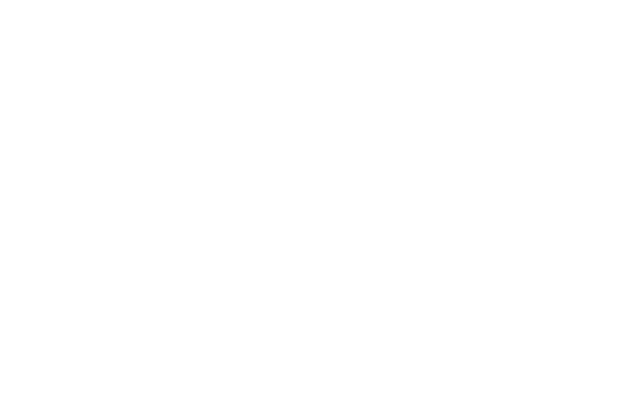
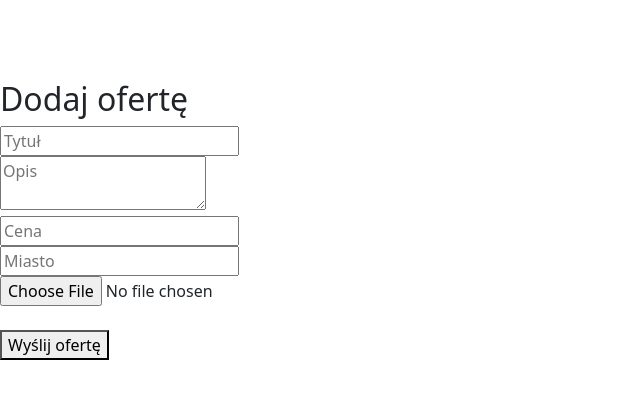
Before and after one commit to Celiek/Bob-Frontend, a React (Vite) app in the folder bob/: page /addOferta in a window 1280 px wide. Before the commit this address had no page. Shown: the top 398 px of the page, without its empty margins (0-640 px from the left). Built offline with nearby package versions, Linux system fonts and the light colour scheme.

Commit message:
nowy endpoint do dodawania ofert, implementacja logowania i rejestracji, porpawki działania kodu

```diff
--- a/bob/src/App.jsx
+++ b/bob/src/App.jsx
@@ -4,6 +4,7 @@
 import Lista from "./pages/pages/Lista.jsx";
 import Register from "./pages/pages/Register.jsx";
 import Login from './pages/pages/Login.jsx';
+import AddOferta from "./pages/pages/AddOferta.jsx";
 
 export default function App() {
   return (
@@ -13,6 +14,7 @@
         <Route path="/lista" element={<Lista />} />
         <Route path="/register" element={<Register />} />
         <Route path="/login" element={<Login/>} />
+        <Route path="/addOferta" element={<AddOferta/>}/>
       </Routes>
     </BrowserRouter>
   );
--- /dev/null
+++ b/bob/src/pages/pages/AddOferta.jsx
@@ -0,0 +1,103 @@
+import { useState } from "react";
+
+export default function AddOferta() {
+
+  const [tytul, setTytul] = useState("");
+  const [opis, setOpis] = useState("");
+  const [cena, setCena] = useState("");
+  const [miasto, setMiasto] = useState("");
+  const [zdjecie, setZdjecie] = useState(null);
+  const [result, setResult] = useState(null);
+
+  const handleSubmit = async (e) => {
+    e.preventDefault();
+
+    const token = localStorage.getItem("jwt");
+
+    const formData = new FormData();
+
+    const offerDto = {
+      tytul,
+      opis,
+      cena: Number(cena),
+      miasto
+    };
+
+    formData.append(
+      "offer",
+      new Blob([JSON.stringify(offerDto)], {
+        type: "application/json"
+      })
+    );
+
+    formData.append("image", zdjecie);
+
+    const res = await fetch("http://localhost:8080/api/offers", {
+      method: "POST",
+      headers: {
+        Authorization: "Bearer " + token
+      },
+      body: formData
+    });
+
+    const data = await res.json();
+    setResult(data);
+  };
+
+  return (
+    <div style={{ maxWidth: 400 }}>
+      <h2>Dodaj ofertę</h2>
+
+      <form onSubmit={handleSubmit}>
+
+        <input
+          placeholder="Tytuł"
+          value={tytul}
+          onChange={e => setTytul(e.target.value)}
+        />
+
+        <br />
+
+        <textarea
+          placeholder="Opis"
+          value={opis}
+          onChange={e => setOpis(e.target.value)}
+        />
+
+        <br />
+
+        <input
+          type="number"
+          placeholder="Cena"
+          value={cena}
+          onChange={e => setCena(e.target.value)}
+        />
+
+        <br />
+
+        <input
+          type="text"
+          placeholder="Miasto"
+          value={miasto}
+          onChange={e => setMiasto(e.target.value)}
+        />
+
+        <br />
+
+        <input
+          type="file"
+          accept="image/*"
+          onChange={e => setZdjecie(e.target.files[0])}
+        />
+
+        <br /><br />
+
+        <button type="submit">Wyślij ofertę</button>
+      </form>
+
+      {result && (
+        <pre>{JSON.stringify(result, null, 2)}</pre>
+      )}
+    </div>
+  );
+}
--- a/bob/src/pages/pages/Login.jsx
+++ b/bob/src/pages/pages/Login.jsx
@@ -10,7 +10,7 @@
 
     const[form,setForm] = useState({
         login: "",
-        password: "",
+        haslo: "",
     });
 
     const [message, setMessage] = useState("");
@@ -22,30 +22,81 @@
         });
     };
 
+    const handleSubmit = async (e) => {
+    e.preventDefault();
+
+    try {
+      const response = await fetch("http://localhost:8080/api/auth/login", {
+        method: "POST",
+        headers: {
+          "Content-Type": "application/json"
+        },
+        body: JSON.stringify(form)
+      });
+
+      if (!response.ok) {
+        throw new Error("Błędne dane logowania");
+      }
+
+      const data = await response.json();
+
+      // ZAPIS JWT
+      localStorage.setItem("jwt", data.token);
+      localStorage.setItem("user", JSON.stringify({
+        login: data.login,
+        role: data.role
+      }));
+
+      navigate("/"); // landing page
+
+    } catch (err) {
+      setMessage("Nieprawidłowy login lub hasło");
+    }
+  };
+
     return(
         <div>
             <Navbar/>
       <div className="container form-wrapper pb-5">
         <div className="form-center">
           <div className="card shadow-lg p-4">
+
             <h3 className="text-center mb-4">Logowanie</h3>
-                            <form action="">
+
+            {message && (
+              <div className="alert alert-danger text-center">
+                {message}
+              </div>
+            )}
+
+            <form onSubmit={handleSubmit}>
+
               <div className="mb-3">
-                                    <label className="form-label">Login </label>
-                                    <input type="text"
+                <label className="form-label">Login</label>
+                <input
+                  type="text"
                   className="form-control"
+                  name="login"
+                  value={form.login}
+                  onChange={handleChange}
                 />
               </div>
 
               <div className="mb-3">
-                                    <label className="form-label">Haslo</label>
-                                    <input type="text"
-                                    className="form-control"/>
+                <label className="form-label">Hasło</label>
+                <input
+                  type="password"
+                  className="form-control"
+                  name="haslo"
+                  value={form.haslo}
+                  onChange={handleChange}
+                />
               </div>
 
               <button className="btn btn-primary w-100" type="submit">
-                                Zaloguj Się
+                Zaloguj się
               </button>
+
             </form>
           </div>
         </div>
--- a/bob/src/pages/pages/Register.jsx
+++ b/bob/src/pages/pages/Register.jsx
@@ -61,6 +61,15 @@
                 },1500);
                 return;
             }
+
+            if (response.status === 409) {
+                const text = await response.json();
+                setMessage(text.message);
+                return;
+            }
+
+            const text = await response.text();
+            setMessage(text.message)
 
             setMessage("Poprawnie zarejestrowano");
         } catch (error){
```
Lines whose indentation alone changed are shown as unchanged.
